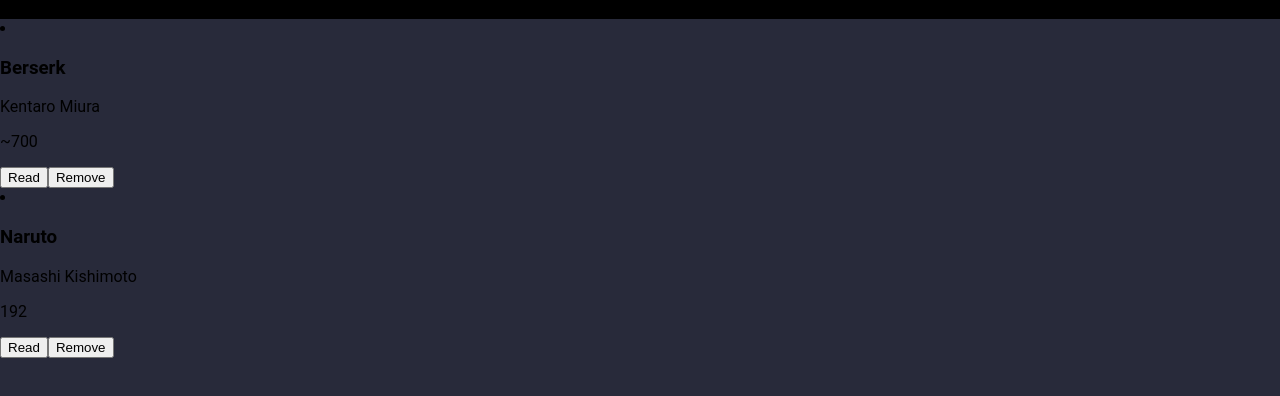
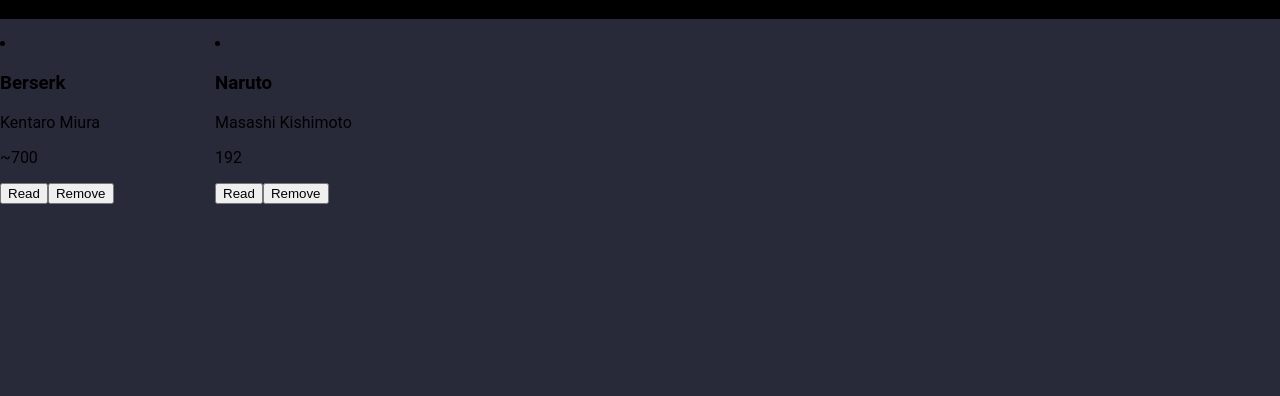
Before and after one commit to prestonh7/library, a plain HTML site: page index.html in a window 1280 px wide. Shown: the part 62-458 px from the top of the page. Drawn offline with Linux system fonts and the light colour scheme.

Commit message:
Appends children to the correct class

```diff
--- a/app.js
+++ b/app.js
@@ -16,8 +16,8 @@ function addBookToLibrary(book) {
 }
 
 function updateList() {
-    const bookList = document.getElementById("book-list");
-    bookList.innerText = ""; // clear the current list
+    const container = document.querySelector(".container");
+    container.innerText = ""; // clear the current list
 
     myLibrary.forEach((book, index) => {
       const li = document.createElement("li");
@@ -52,7 +52,7 @@ function updateList() {
       li.appendChild(remove);
 
       // append the li element to the ul element
-      bookList.appendChild(li);
+      container.appendChild(li);
     });
   }
 
--- a/index.html
+++ b/index.html
@@ -19,7 +19,6 @@
 
     <div class="content">
         <div class="container">
-            <div id="book-list"></div>
         </div>
     </div>
 
```
